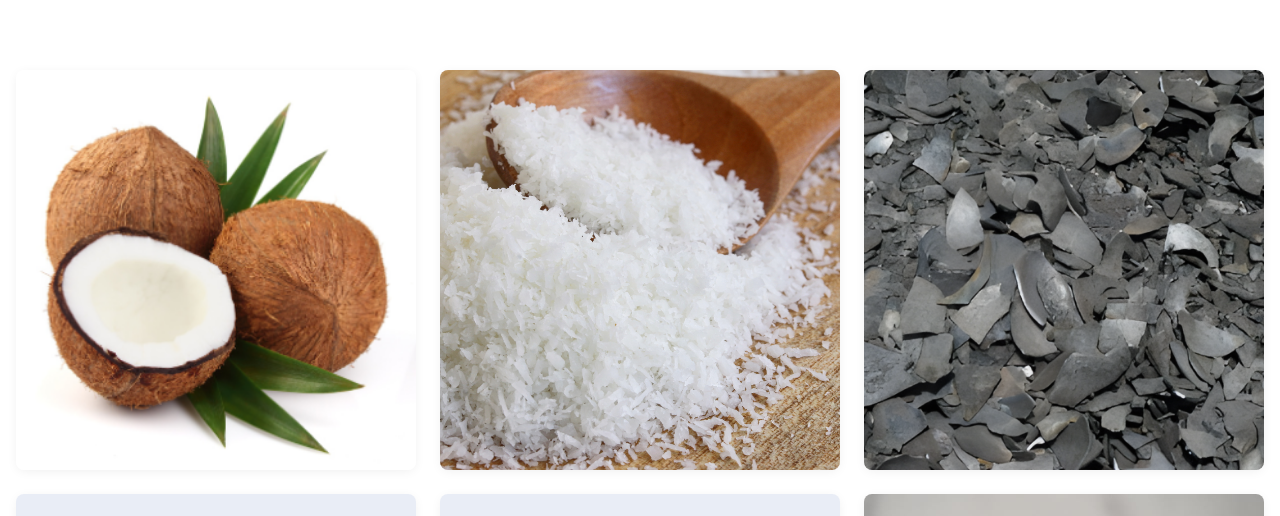
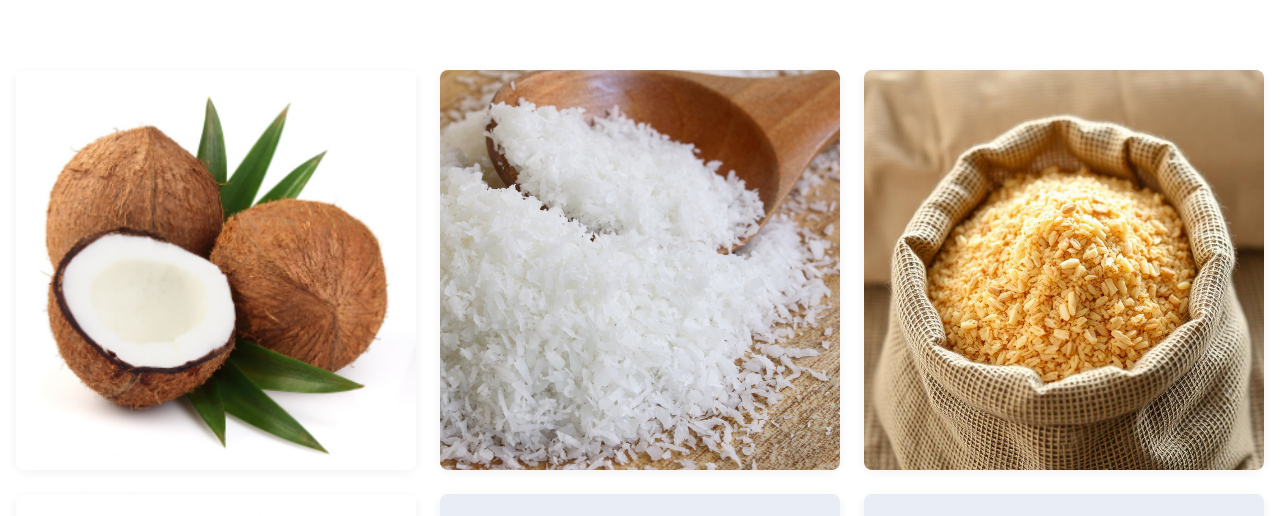
Before and after one commit to ymoch578-dot/suksesekspormandiri, a React (Vite) app: page /gallery in a window 1280 px wide. Shown: the part 363-879 px from the top of the page. Built offline with nearby package versions, Linux system fonts and the light colour scheme; the HTML template or start-up script is replaced by a standard one.

Commit message:
Changes
Co-authored-by: ymoch578-dot <248846275+ymoch578-dot@users.noreply.github.com>

```diff
--- a/src/pages/Gallery.tsx
+++ b/src/pages/Gallery.tsx
@@ -6,7 +6,8 @@ import { ScrollAnimationWrapper } from "@/hooks/useScrollAnimation";
 import { useLanguage } from "@/contexts/LanguageContext";
 import productSemiHusked from "@/assets/product-semi-husked-coconut-3.png";
 import productDesiccated from "@/assets/product-desiccated-coconut-new.png";
-import productCharcoal from "@/assets/product-charcoal-3.png";
+import productEdibleCopra from "@/assets/product-copra.jpg";
+import productBriquette from "@/assets/product-briquette.jpg";
 import productCopraPowder from "@/assets/product-copra-powder-2.jpg";
 import productCopraPellet from "@/assets/product-copra-pellet.jpg";
 import productOil from "@/assets/product-oil.jpg";
@@ -26,8 +27,13 @@ const Gallery = () => {
       category: t('gallery.category'),
     },
     {
-      image: productCharcoal,
-      title: t('products.charcoal'),
+      image: productEdibleCopra,
+      title: t('products.edibleCopra'),
+      category: t('gallery.category'),
+    },
+    {
+      image: productBriquette,
+      title: t('products.briquette'),
       category: t('gallery.category'),
     },
     {
```
